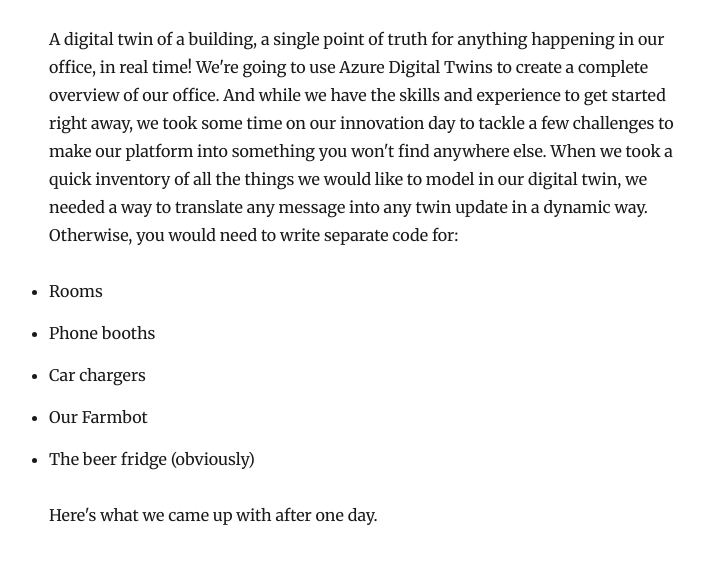
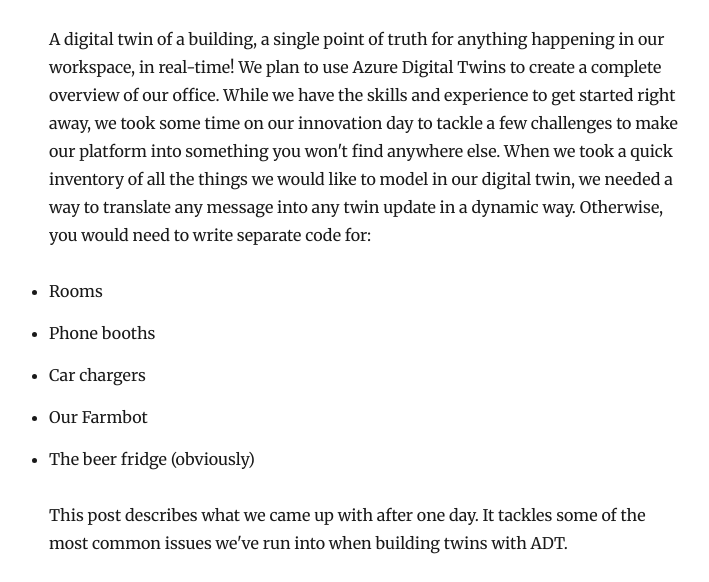
Before and after one commit to MatthijsvdVeer/vanderveer.io, a Gatsby site: page /azure-digital-twins-for-smart-buildings/ in a window 1280 px wide. Shown: the part 214-796 px from the top of the page, without its empty margins (276-985 px from the left). Built offline with nearby package versions, Linux system fonts and the light colour scheme; Gatsby itself is replaced by a stand-in of ours; some packages are replaced by stand-ins of ours.

Commit message:
Edited introduction

```diff
--- a/content/blog/azure-digital-twins-for-smart-buildings/index.md
+++ b/content/blog/azure-digital-twins-for-smart-buildings/index.md
@@ -4,14 +4,14 @@
 description: "Can you build a platform that goes from device telemetry to historical insights, all in one day? Here's how we did it."
 ---
 
-A digital twin of a building, a single point of truth for anything happening in our office, in real time! We're going to use Azure Digital Twins to create a complete overview of our office. And while we have the skills and experience to get started right away, we took some time on our innovation day to tackle a few challenges to make our platform into something you won't find anywhere else. When we took a quick inventory of all the things we would like to model in our digital twin, we needed a way to translate any message into any twin update in a dynamic way. Otherwise, you would need to write separate code for:
+A digital twin of a building, a single point of truth for anything happening in our workspace, in real-time! We plan to use Azure Digital Twins to create a complete overview of our office. While we have the skills and experience to get started right away, we took some time on our innovation day to tackle a few challenges to make our platform into something you won't find anywhere else. When we took a quick inventory of all the things we would like to model in our digital twin, we needed a way to translate any message into any twin update in a dynamic way. Otherwise, you would need to write separate code for:
 - Rooms
 - Phone booths
 - Car chargers
 - Our Farmbot
 - The beer fridge (obviously)
 
-Here's what we came up with after one day.
+This post describes what we came up with after one day. It tackles some of the most common issues we've run into when building twins with ADT.
 
 ## Mapping device telemetry to a twin
 There are many ways to map device telemtry to a twin in Azure digital twins, let's take this example of the twins of a room with two sensor types attached to it:
```
